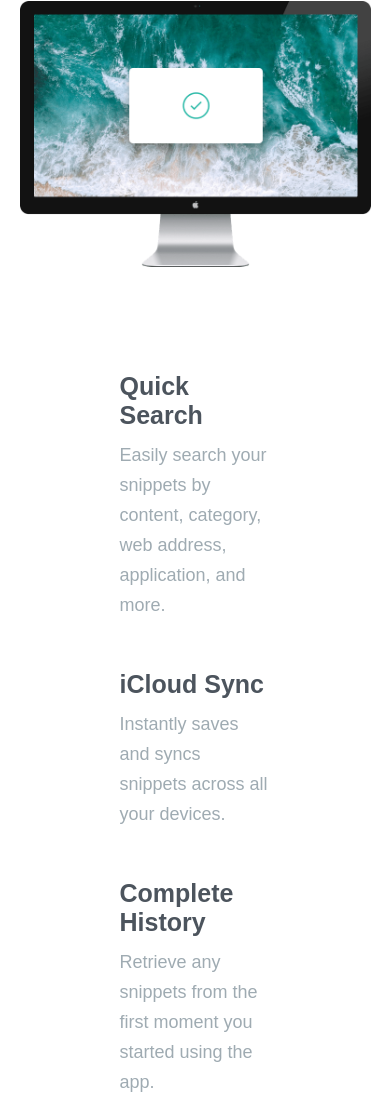
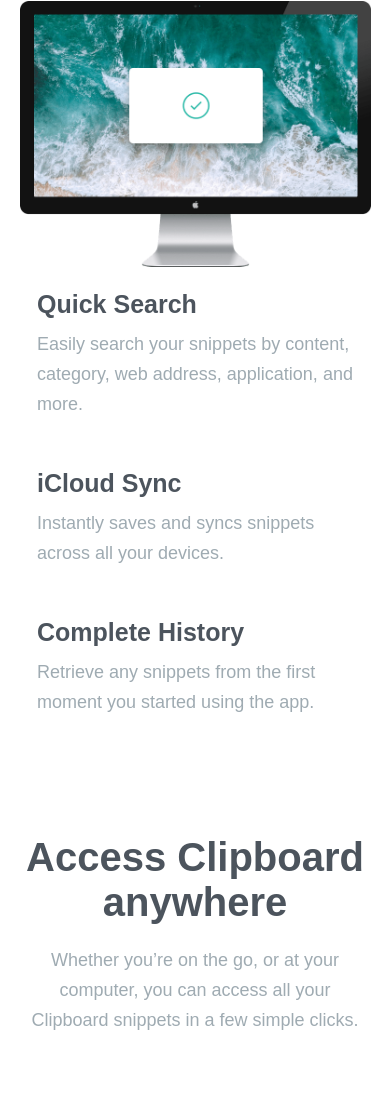
Before and after one commit to Datoie/clipboard-landing-page-master, a plain HTML site: page index.html in a window 390 px wide. Shown: the part 1229-2329 px from the top of the page. Drawn offline with Linux system fonts and the light colour scheme; a web font is replaced by a local one.

Commit message:
Update style.css

```diff
--- a/style.css
+++ b/style.css
@@ -242,6 +242,7 @@ footer img{
     .right{
         grid-column: span 3;
         max-width: none;
+        padding:20px;
     }
     .logo-col{
         grid-template-columns: repeat(3,1fr);
@@ -275,9 +276,9 @@ footer img{
         flex-direction: column;
     }
     .logo-col{
-        grid-template-columns   : 1fr;
+        grid-template-columns: 1fr;
     }
     .right{
-        max-width: none;
+        padding:5%;
     }
 }
```
